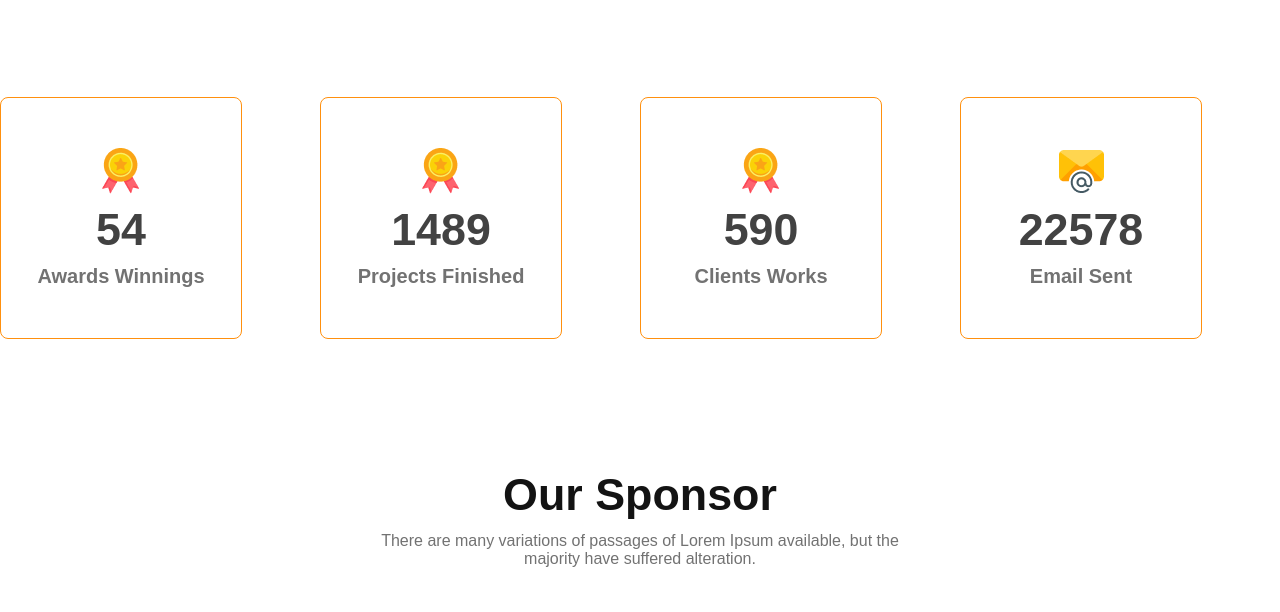
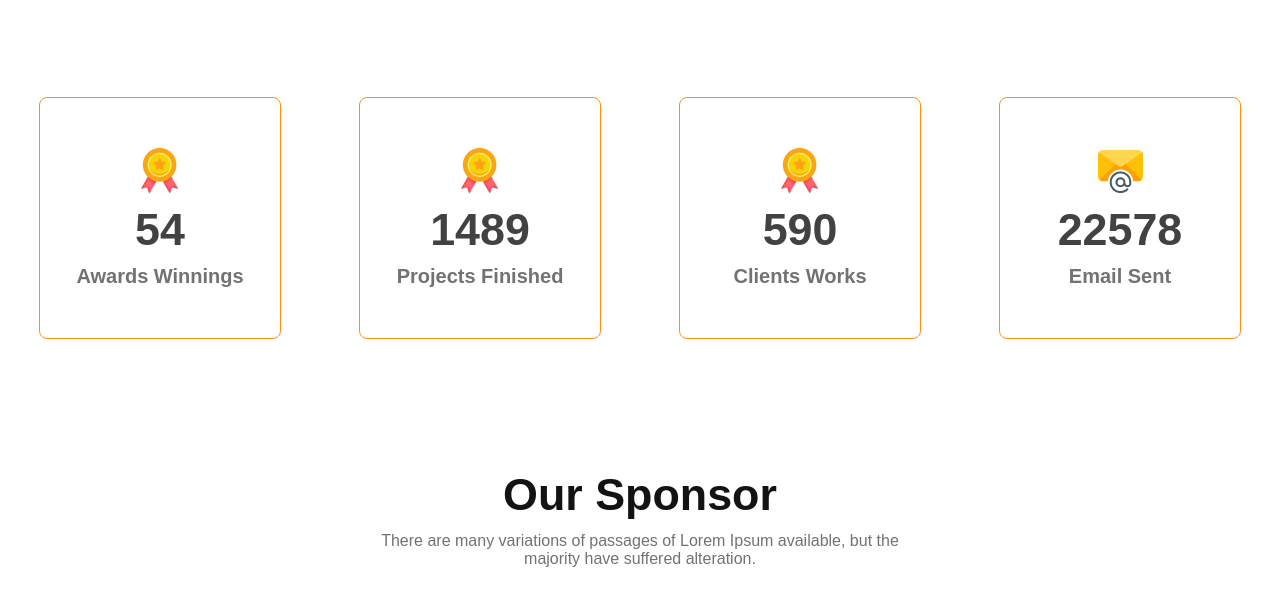
Before and after one commit to minhaj-hossain/g3-architect-website, a plain HTML site: page index.html in a window 1280 px wide. Shown: the part 2237-2849 px from the top of the page. Drawn offline with Linux system fonts and the light colour scheme.

Commit message:
media query added for up to 1962px screen

```diff
--- a/styles/style.css
+++ b/styles/style.css
@@ -328,3 +328,10 @@ header {
     margin-bottom: 100px;
   }
 }
+
+@media screen and (min-width: 1000px) and (max-width: 1962px) {
+  .sponsor-img-container,
+  .fact-cards {
+    place-items: center;
+  }
+}
```
